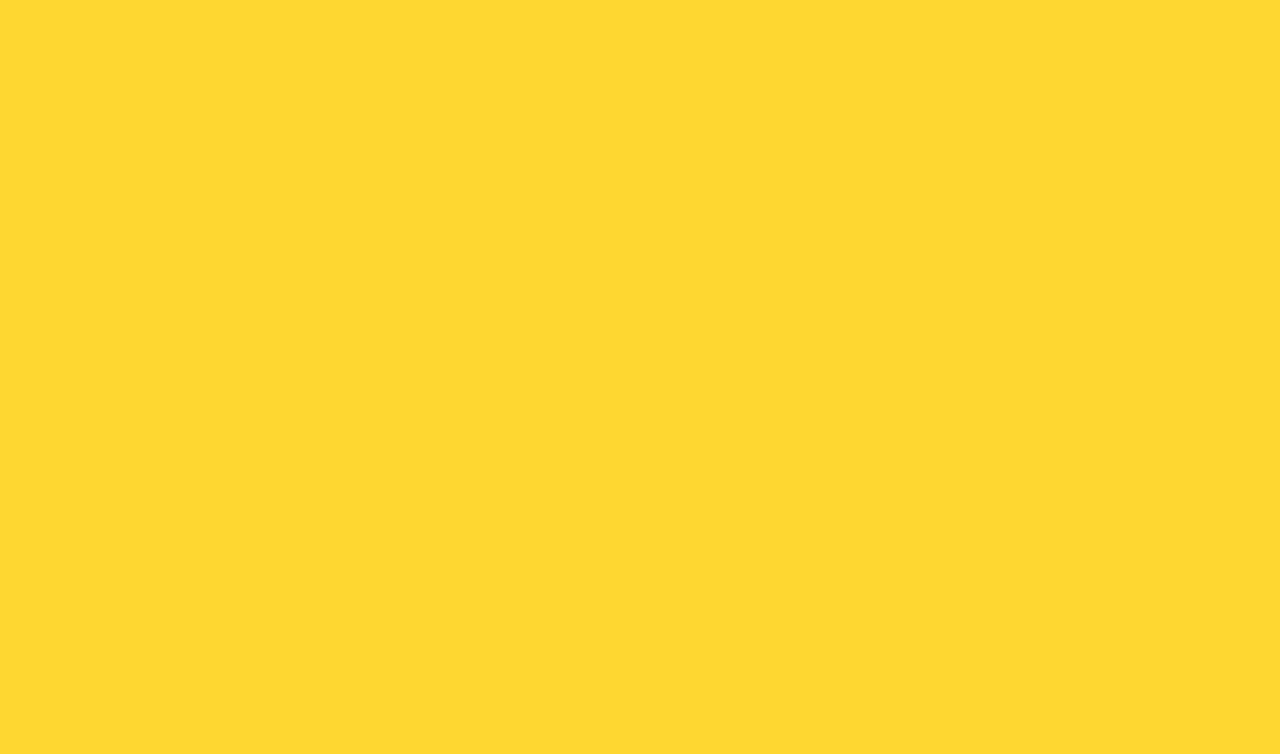
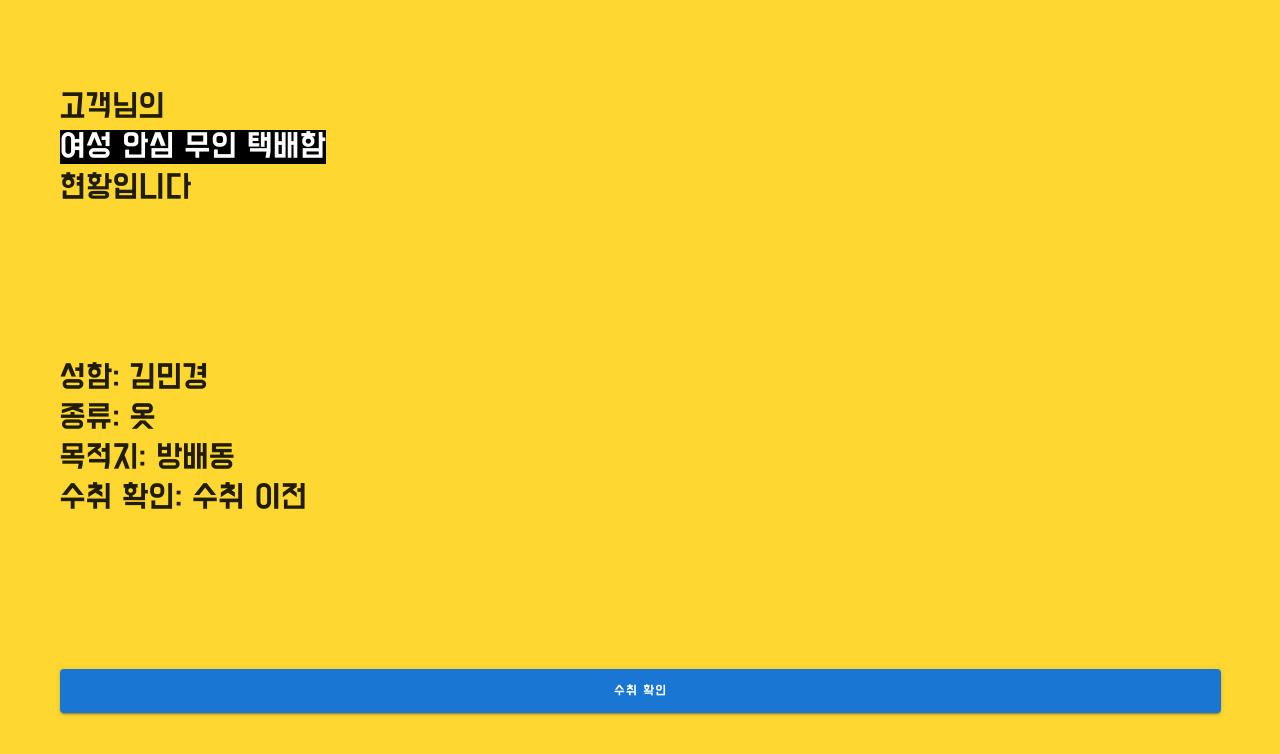
Before and after one commit to hangole1999/womens-assured-unmanned-delivery-box, a Vue app: page /#/check in a window 1280 px wide. Shown: the top 754 px of the page. Built offline with nearby package versions, Linux system fonts and the light colour scheme.

Commit message:
[Auto] Fix many

```diff
--- a/src/views/Check.vue
+++ b/src/views/Check.vue
@@ -1,5 +1,27 @@
 <template>
-  <v-container class="check">
+  <v-container class="check full-height">
+    <v-layout column class="full-height">
+      <v-flex>
+        <v-layout class="full-height display-1 dohyeon" column justify-center>
+          <div>고객님의</div>
+          <div><span class="text-back">여성 안심 무인 택배함</span></div>
+          <div>현황입니다</div>
+        </v-layout>
+      </v-flex>
+      <v-flex>
+        <v-layout class="full-height display-1 dohyeon" column justify-center>
+          <div>성함: {{this.name}}</div>
+          <div>종류: {{this.type}}</div>
+          <div>목적지: {{this.destination}}</div>
+          <div>수취 확인: {{this.receive ? '수취 완료' : '수취 이전'}}</div>
+        </v-layout>
+      </v-flex>
+      <v-flex>
+        <v-layout class="full-height" justify-center align-center>
+          <v-btn class="dohyeon" large block color="primary" @click="receiveDelivery" :disabled="receive">수취 확인</v-btn>
+        </v-layout>
+      </v-flex>
+    </v-layout>
   </v-container>
 </template>
 
@@ -8,7 +30,52 @@ export default {
   name: 'Check',
   data () {
     return {
+      name: '',
+      type: '',
+      destination: '',
+      receive: false
     };
+  },
+  methods: {
+    receiveDelivery () {
+      // this.$http.post('http://fintechlabml.gachon.ac.kr/receive', body).then((response) => {
+      //   console.log(response);
+      //   if (response.data.state) {
+      //     this.receive = response.data.state;
+      //   }
+      // }).catch((error) => {
+      //   console.log('error');
+      //   console.log(error);
+      // }).finally(() => {
+      //   console.log('finally');
+      // });
+      this.receive = true;
+      // this.$router.push('/delivery');
+    }
+  },
+  mounted () {
+    let body = {
+      account: this.$store.getters.identity
+    };
+    console.log(body);
+    // this.$http.post('http://fintechlabml.gachon.ac.kr/search', body).then((response) => {
+    //   console.log(response);
+    //   if (response.data.length === 4) {
+    //     this.name = response.data[0];
+    //     this.type = response.data[1];
+    //     this.destination = response.data[2];
+    //     this.receive = response.data[3];
+    //   }
+    // }).catch((error) => {
+    //   console.log('error');
+    //   console.log(error);
+    // }).finally(() => {
+    //   console.log('finally');
+    // });
+    this.name = '김민경';
+    this.type = '옷';
+    this.destination = '방배동';
+    this.receive = false;
   }
 };
 </script>
--- a/src/views/Complaint.vue
+++ b/src/views/Complaint.vue
@@ -9,7 +9,7 @@
         </v-layout>
       </v-flex>
       <v-flex>
-        <v-textarea name="complaint" label="민원 내용" value="" filled auto-grow clearable autofocus></v-textarea>
+        <v-textarea name="complaint" label="민원 내용" value="" v-model="complaint" filled auto-grow clearable autofocus></v-textarea>
       </v-flex>
       <v-flex>
         <v-layout class="full-height" justify-center align-center>
@@ -25,10 +25,29 @@ export default {
   name: 'Complaint',
   data () {
     return {
+      complaint: ''
     };
   },
   methods: {
     submit () {
+      let body = {
+        account: this.$store.getters.identity,
+        problem: this.complaint
+      };
+      console.log(this.complaint);
+      console.log(body);
+      // this.$http.post('http://fintechlabml.gachon.ac.kr/send', body).then((response) => {
+      //   console.log(response);
+      //   if (response.data.state) {
+      //     this.$router.push('/delivery');
+      //   }
+      // }).catch((error) => {
+      //   console.log('error');
+      //   console.log(error);
+      // }).finally(() => {
+      //   console.log('finally');
+      // });
+      this.$router.push('/delivery');
     }
   }
 };
--- a/src/views/Login.vue
+++ b/src/views/Login.vue
@@ -42,6 +42,9 @@ export default {
       console.log(body);
       // this.$http.post('http://fintechlabml.gachon.ac.kr/login', body).then((response) => {
       //   console.log(response);
+      //   if (response.data.login) {
+      //     this.$router.push('/delivery');
+      //   }
       // }).catch((error) => {
       //   console.log('error');
       //   console.log(error);
```
